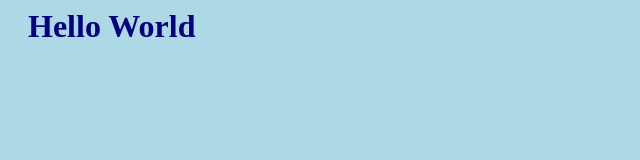
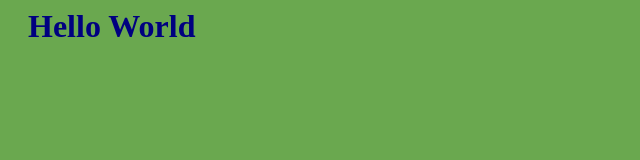
Before and after one commit to achow2020/achow2020.github.io, a plain HTML site: page index.html in a window 1280 px wide. Shown: the whole page, without its empty margins (0-640 px from the left). Drawn offline with Linux system fonts and the light colour scheme.

Commit message:
changed bg color

```diff
--- a/style.css
+++ b/style.css
@@ -1,5 +1,5 @@
 body {
-    background-color: lightblue;
+    background-color: #6AA84F;
 }
 
 h1 {
```
